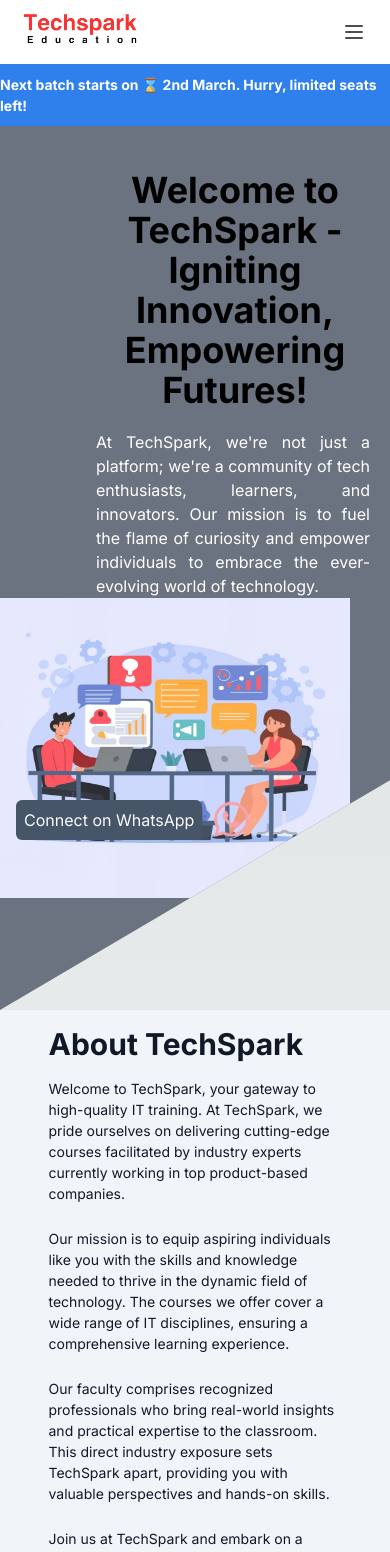
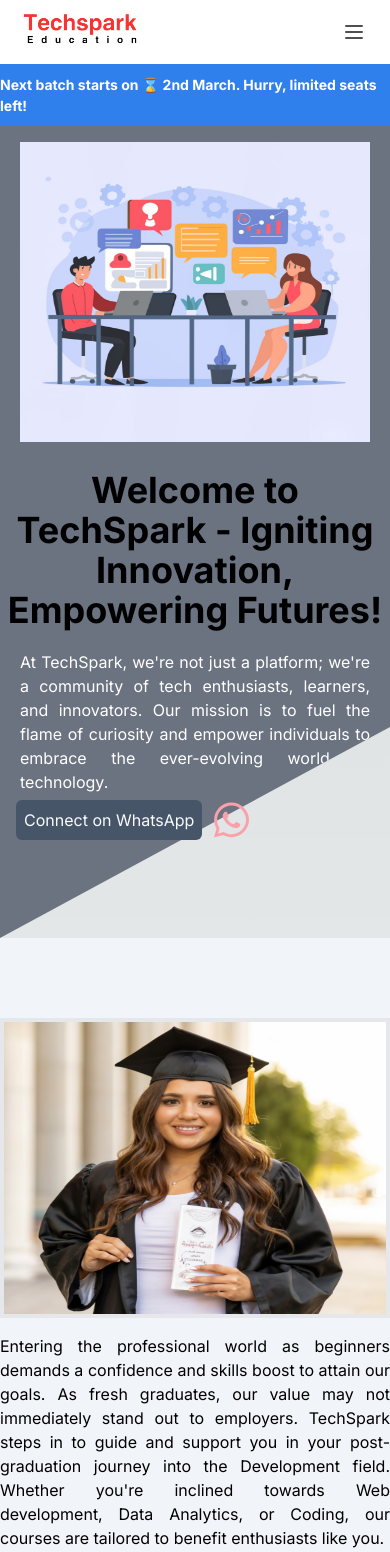
Before and after one commit to shubhamdixit863/techsparkfe, a Next.js app: page /about in a window 390 px wide. Shown: the top 1552 px of the page. Built offline with nearby package versions, Linux system fonts and the light colour scheme.

Commit message:
about middle section

```diff
--- /dev/null
+++ b/src/app/about/MiddlePart.js
@@ -0,0 +1,21 @@
+import React, { useState } from "react";
+
+const MiddlePart = () => {
+  const [text, setText] = useState([
+    {
+      text_1:
+        "Entering the professional world as beginners demands a confidence and skills boost to attain our goals. As fresh graduates, our value may not immediately stand out to employers. TechSpark steps in to guide and support you in your post-graduation journey into the Development field. Whether you're inclined towards Web development, Data Analytics, or Coding, our courses are tailored to benefit enthusiasts like you.",
+    },
+  ]);
+  return (
+
+    <div className="bg-slate-100 text-black flex pt-20 middle">
+      <div className="flex-1 text-justify md:ms-20 mt-4">{text[0].text_1}</div>
+      <div className="flex-1">
+        <img className="text-center md:float-right md:me-20 border-4 ring-inherit" src="image/bachelor.png" alt=""  style={{height:"300px", width:"400px"}}/>
+      </div>
+    </div>
+  );
+};
+
+export default MiddlePart;
--- a/src/app/about/TopPart.js
+++ b/src/app/about/TopPart.js
@@ -15,16 +15,17 @@ const TopPart = () => {
     }, []);
 
     return (
-      <div className={`home_section_top flex pt-4 pb-28 bg-gray-500 fade-in-text ${fade ? 'fade-in' : ''}`}>
-        <div className='left text-black flex-1'>
-          <h1 className='text-4xl font-bold text-center pt-7 ms-20'>{text[0].banner_heading}</h1>
-          <p className='text-justify ms-24 me-5 mt-5 text-white'>{text[0].banner_text}</p>
-        </div>
-        <div className='right flex-1 text-center md:text-left'>
-  <img className='mx-auto md:float-right me-20' src='/image/liveIn.jpg' alt='' style={{ height: "300px", width: "350px" }} />
+
+<div className={`home_section_top flex pt-4 pb-36 bg-gray-500 fade-in-text ${fade ? 'fade-in' : ''}`}>
+  <div className='left text-black flex-1 text-center md:text-left'>
+    <h1 className='text-4xl font-bold pt-7 md:ms-20'>{text[0].banner_heading}</h1>
+    <p className='text-justify ms-5 me-5 mt-5 text-white'>{text[0].banner_text}</p>
+  </div>
+  <div className='right flex-1 text-center md:text-left'>
+    <img className='mx-auto md:float-right md:me-20' src='/image/liveIn.jpg' alt='' style={{ height: "300px", width: "350px" }} />
+  </div>
 </div>
 
-      </div>
     );
   };
 
--- a/src/app/about/page.js
+++ b/src/app/about/page.js
@@ -2,6 +2,7 @@
 "use client"
 import React from 'react';
 import TopPart from './TopPart';
+import MiddlePart from './MiddlePart';
 
 const About = () => {
   const handleTextAnimation = () => {
@@ -12,9 +13,10 @@ const About = () => {
   return (
     <>
     <TopPart />
+    <MiddlePart />
        <div className="flex flex-col items-center justify-center h-screen about bg-slate-100 text-gray-900">
 
-      <div className="w-10/12 md:w-8/12 lg:w-6/12 p-4 md:mt-8  text-gray-900">
+      <div className="w-11/12 md:w-8/12 lg:w-6/12 p-4 md:mt-8  text-gray-900">
         <h1 className="text-3xl font-bold mb-4">About TechSpark</h1>
         <p className="text-white-600 mb-6">
           Welcome to TechSpark, your gateway to high-quality IT training. At TechSpark, we pride ourselves on delivering cutting-edge courses facilitated by industry experts currently working in top product-based companies.
--- a/src/app/components/FAQAccordion.js
+++ b/src/app/components/FAQAccordion.js
@@ -51,7 +51,7 @@ const FAQAccordion = () => {
   return (
     <div className="mb-6">
       <div className="">
-        <h2 className="text-center text-xl">HAVE ANY DOUBTS?</h2>
+        <h2 className="text-center text-xl mt-3">HAVE ANY DOUBTS?</h2>
         <div className="flex justify-center items-center flex-col">
       <h1
         className="text-center text-xl my-3"
--- a/src/app/components/FormComponent.js
+++ b/src/app/components/FormComponent.js
@@ -33,7 +33,6 @@ const FormComponent = () => {
       console.error("Error:", error.message);
     }
   };
-
   return (
     <div className="max-w-md mx-auto my-10 bg-white p-4 sm:p-8 rounded-lg shadow-md">
       <h2 className="text-xl sm:text-2xl font-semibold text-center text-gray-800">
--- a/src/app/constant/footerText.js
+++ b/src/app/constant/footerText.js
@@ -8,3 +8,21 @@ export const bannerText= `Welcome to Techsparks, where students thrive! Explore
 export const mernTextWeek=`
 Master MERN stack on weekdays, 7-9 PM. Accelerate your skills. Enroll for a dynamic, flexible learning experience. Transform your tech journey!`
 export const mernTextWeekend=`Elevate your weekends with our MERN stack development course. Immerse yourself in learning every Saturday and Sunday from 10:00 AM - 3:00 PM. Our weekend program is designed for those seeking flexibility without compromising on quality. Embrace the weekends as an opportunity to master the MERN stack. Enroll today to embark on an enriching weekend learning adventure`
+
+export const about_text=`Certainly! Here's the modified text with "TechSpark" replacing "Digikull":
+
+---
+
+As beginners stepping into the real world, we often seek that extra boost of confidence and skills to help us reach our goals. As simple freshers, our value and what we have to offer might not be much or very appealing to an employer. This is where TechSpark comes to your rescue once again, guiding you towards your next significant step in the Development field after graduation. If you are passionate about Web development, Data Analytics, or Coding, these courses will be immensely beneficial for you.
+
+**NextStepCareer**
+
+Our aim is to empower our students to stand on their feet and build a successful career independently rather than relying on spoon-feeding. Our courses are an ideal match for any fresher aspiring to enhance their skills in the technical field. Not only that, we provide placement opportunities to our students after completing their courses, enabling them to cover the course fees. We strive to make our students independent in their success while remaining dependent on us for the valuable services we provide!
+
+If you are a confused graduate seeking to put your skills into action, the professional courses offered by TechSpark can help you make sense of what you learn through hands-on experiences. Our top courses are highly valued and sought after in the IT sector. Many students are venturing into these fields after recognizing the significance they carry in the real world. The rapid growth of systems and companies worldwide is attributed to the development of IT, the main contributor to economies.
+
+Staying updated with trends, the three courses at TechSpark stand out as the best pay-after-placement courses for fresher students - Front-end Development, Data Analysis in Python, and Full Stack Developer courses for full-time or weekends. We have crafted these courses considering the ever-changing IT landscape and the insatiable curiosity of our students to extensively learn about these fields.
+
+---
+
+Feel free to further customize the text according to your preferences and specific details about the courses offered by TechSpark.`
--- a/src/app/globals.css
+++ b/src/app/globals.css
@@ -66,18 +66,23 @@ body {
 }
 @media (max-width: 676px) {
   .banner {
-    /* background-color: greenyellow; */
     word-wrap: break-word;
     height: auto;
     font-size: 14px;
   }
   .home_section_top{
     display: flex;
-    flex-direction: column;
-  }
-  .image{
+    flex-direction: column-reverse;
     text-align: center;
-  }
+    clip-path: polygon(0% 0%, 100% 1%, 100% 90%, 35% 100%, 0% 100%)
+}
+.middle{
+  display: flex;
+  flex-direction: column-reverse;
+  justify-content: center;
+  align-items: center;
+  /* padding: 0; */
+}
 }
 /* why choose us area */
 .common_card{
```
Also changed, not shown: public/image/bachelor.png (added).
